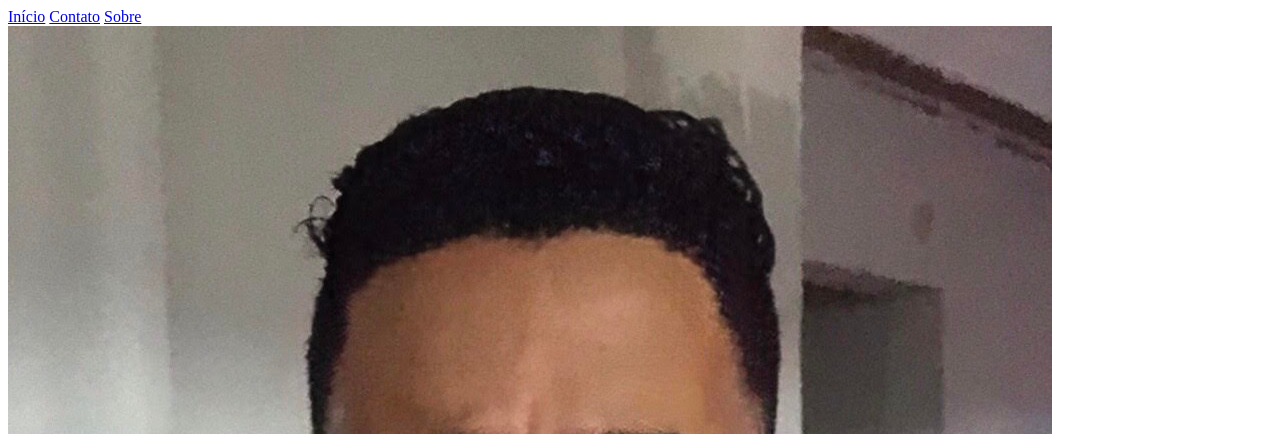
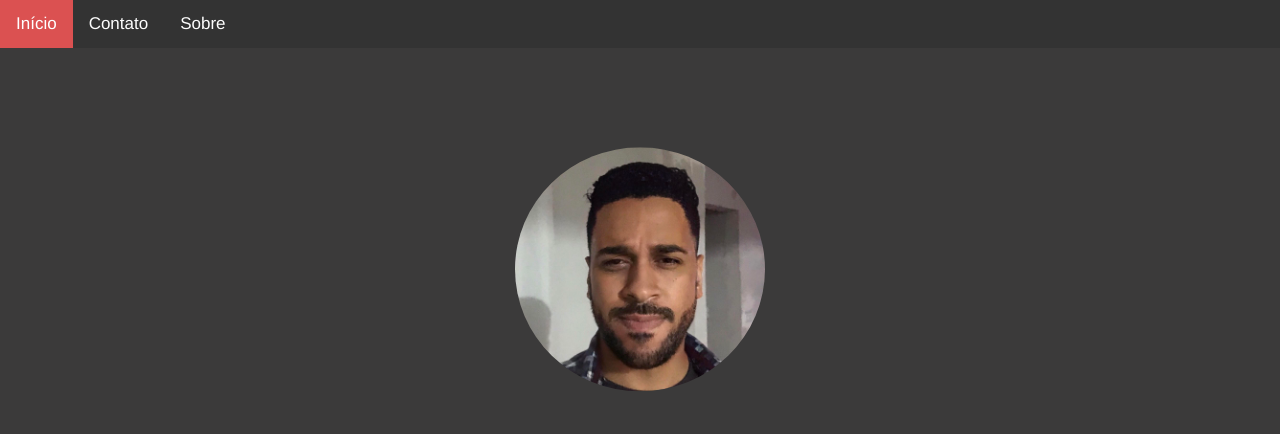
Before and after one commit to fnicom/Atividade-Pratica-NAVBAR, a plain HTML site: page index.html in a window 1280 px wide. Shown: the top 434 px of the page. Drawn offline with Linux system fonts and the light colour scheme.

Commit message:
Correção link da folha de estilo

```diff
--- a/index.html
+++ b/index.html
@@ -4,7 +4,7 @@
     <meta charset="UTF-8">
     <meta name="viewport" content="width=device-width, initial-scale=1.0">
     <title>Francisco Nicomedes Batista</title>
-    <link rel="stylesheet" href="../Atividade Prática NAVBAR/css/estilo.css" />
+    <link rel="stylesheet" href="./css/estilo.css" />
     <link
       href="https://stackpath.bootstrapcdn.com/font-awesome/4.7.0/css/font-awesome.min.css"
       rel="stylesheet"
```
